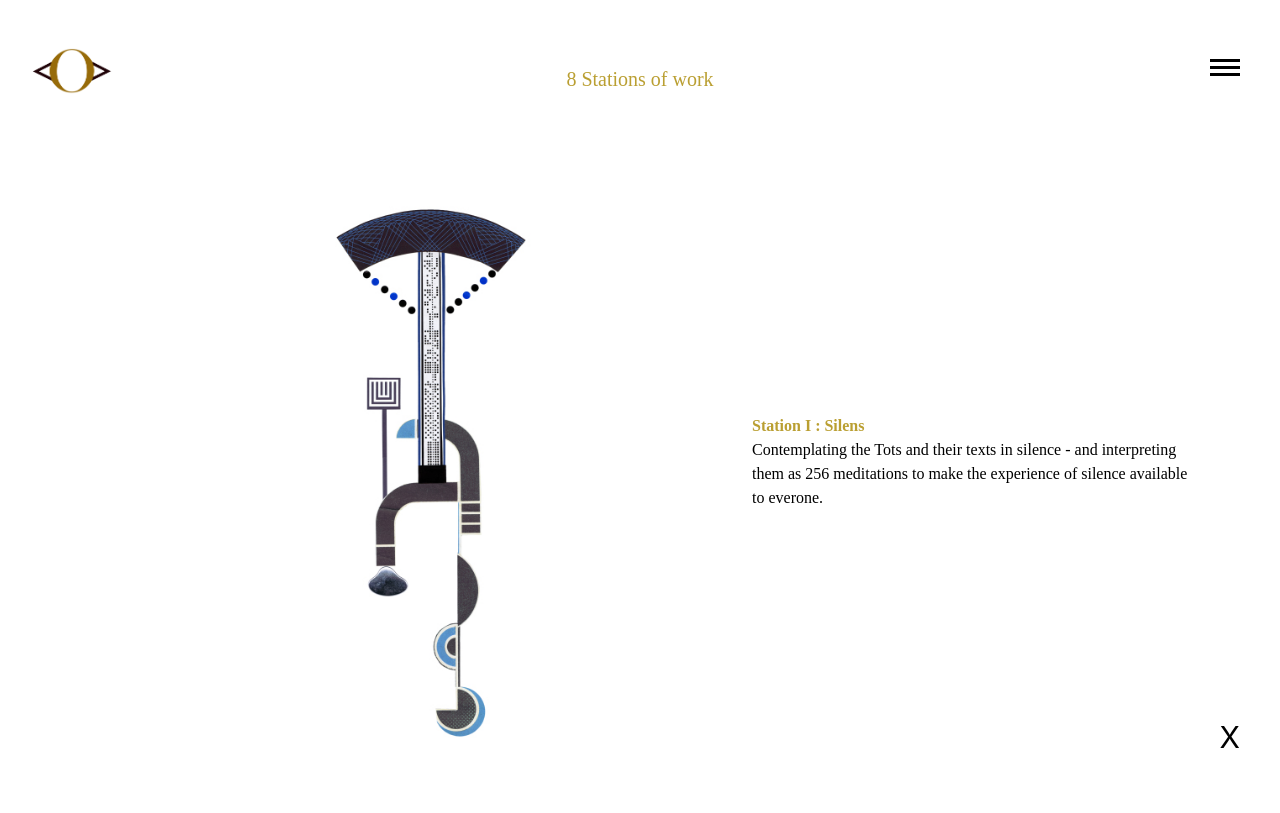
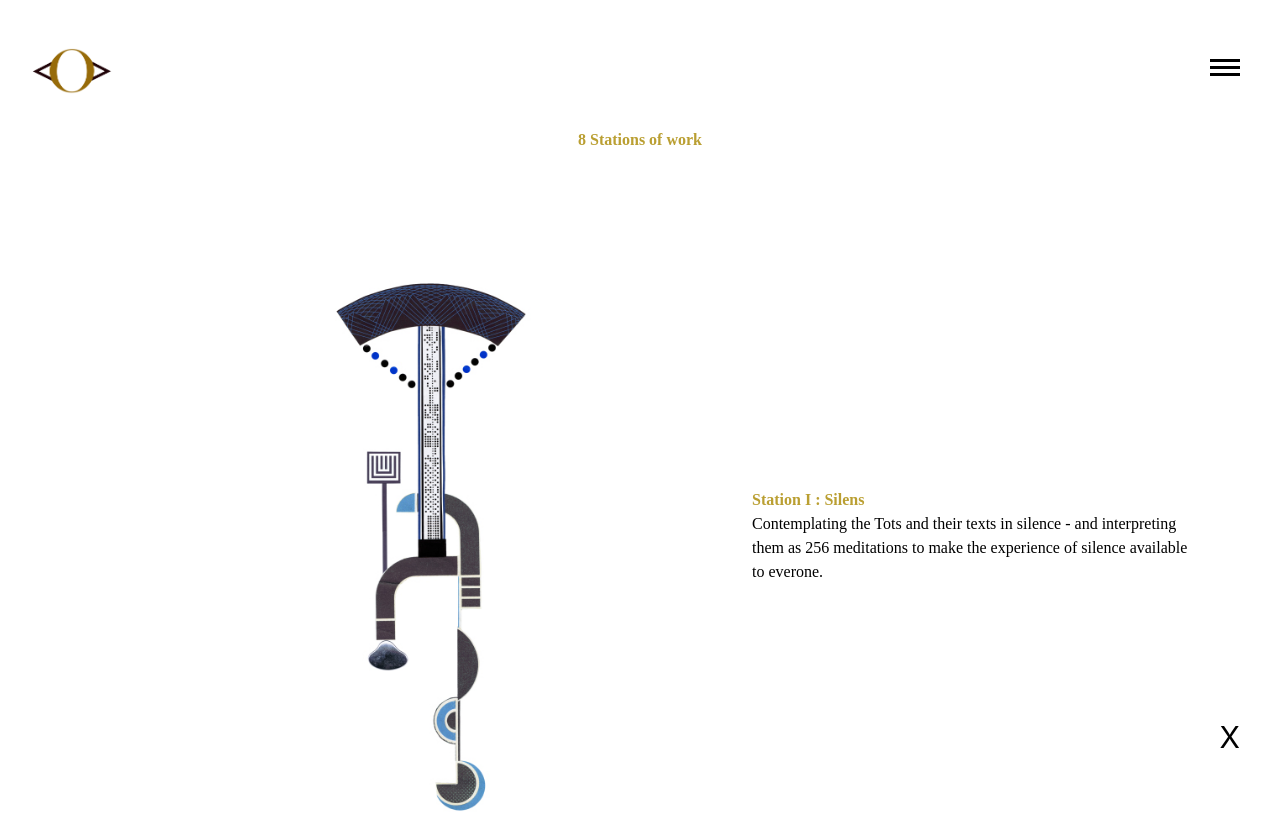
Before and after one commit to kartoteket/studioaoa, a Nuxt app: page /process/stations in a window 1280 px wide. Shown: the top 813 px of the page. Built offline with nearby package versions, Linux system fonts and the light colour scheme; a web font is replaced by a local one.

Commit message:
Cleaning up header styles Using 2 new abstractions: heading-1 and heading-2

```diff
--- a/assets/css/tailwind.css
+++ b/assets/css/tailwind.css
@@ -15,16 +15,15 @@ a {
 }
 
 /**
- * full screen pages
+ ** Abstrations
  */
- /* html {
-  min-height: 100%;
+.heading-1 {
+  @apply text-ocher font-bold text-center mb-4
+}
+.heading-2 {
+  @apply text-ocher font-bold
 }
 
-#__layout,
-body {
-  min-height: 100vh;
-} */
 
 /**
 * Page transtitions
--- a/components/StationItem.vue
+++ b/components/StationItem.vue
@@ -7,7 +7,7 @@
       <slot name="img"></slot>
     </figure>
     <div class="w-1/2 xl:w-2/5">
-      <h1 class="text-ocher font-bold">
+      <h1 class="heading-2">
         <slot name="title"></slot>
       </h1>
       <slot></slot>
--- a/pages/about/index.vue
+++ b/pages/about/index.vue
@@ -13,7 +13,7 @@
     <article
       class="px-8 text-center md:text-left sm:px-0 sm:w-2/3 md:w-1/2 lg:w-2/5"
     >
-      <h1 class="text-ocher font-bold mb-4">
+      <h1 class="heading-1">
         About Studio ^O^ The Molecular Ballet
       </h1>
       <p class="mb-8">
--- a/pages/material/index.vue
+++ b/pages/material/index.vue
@@ -1,7 +1,7 @@
 <template>
   <section class="p-12 pt-24">
     <article class="sm:w-4/5 lg:w-3/5 xl:w-1/2 mx-auto my-10">
-      <h1 class="text-ocher font-bold text-center mb-4">
+      <h1 class="heading-1">
         The Raw Material : The Tots
       </h1>
       <p>
--- a/pages/outcome/_id.vue
+++ b/pages/outcome/_id.vue
@@ -9,7 +9,7 @@
       <div
         class="text-center md:text-left sm:w-2/3 md:w-1/2 lg:w-2/5 px-8 sm:px-0 pb-16"
       >
-        <h1 class="text-ocher font-bold text-center mb-4">
+        <h1 class="heading-1">
           {{ content[id].title }}
         </h1>
         <p class="mb-4"></p>
--- a/pages/outcome/index.vue
+++ b/pages/outcome/index.vue
@@ -1,8 +1,8 @@
 <template>
   <div>
-    <section id="stations" class="container mx-auto pt-16 px-8 lg:px-20">
-      <header class="grid__header text-center text-ochre pt-16 pb-8">
-        <h1 class="text-ocher">Selected works</h1>
+    <section class="container mx-auto pt-16 px-8 lg:px-20 debug">
+      <header class="pt-16 pb-8">
+        <h1 class="heading-1">Selected works</h1>
       </header>
 
       <div class="flex flex-wrap justify-between">
--- a/pages/process/index.vue
+++ b/pages/process/index.vue
@@ -17,7 +17,7 @@
       <article
         class="text-center md:text-left sm:w-2/3 md:w-1/2 lg:w-2/5 px-8 sm:px-0 pb-16"
       >
-        <h1 class="text-ocher font-bold text-center mb-4">Process</h1>
+        <h1 class="heading-1">Process</h1>
         <p class="mb-4">
           The artistic study of the "Tots», has inspired different methods of
           interpretation and transmutation. To carry out the work, a series of
--- a/pages/process/stations/index.vue
+++ b/pages/process/stations/index.vue
@@ -1,8 +1,8 @@
 <template>
   <div>
-    <section id="stations" class="container mx-auto px-8 lg:px-20">
-      <header class="grid__header text-center text-ochre pt-16 pb-8">
-        <h1 class="text-xl text-ocher">8 Stations of work</h1>
+    <section class="container mx-auto px-8 lg:px-20 pt-16">
+      <header class="pt-16 pb-8">
+        <h1 class="heading-1">8 Stations of work</h1>
       </header>
 
       <station-item
```
